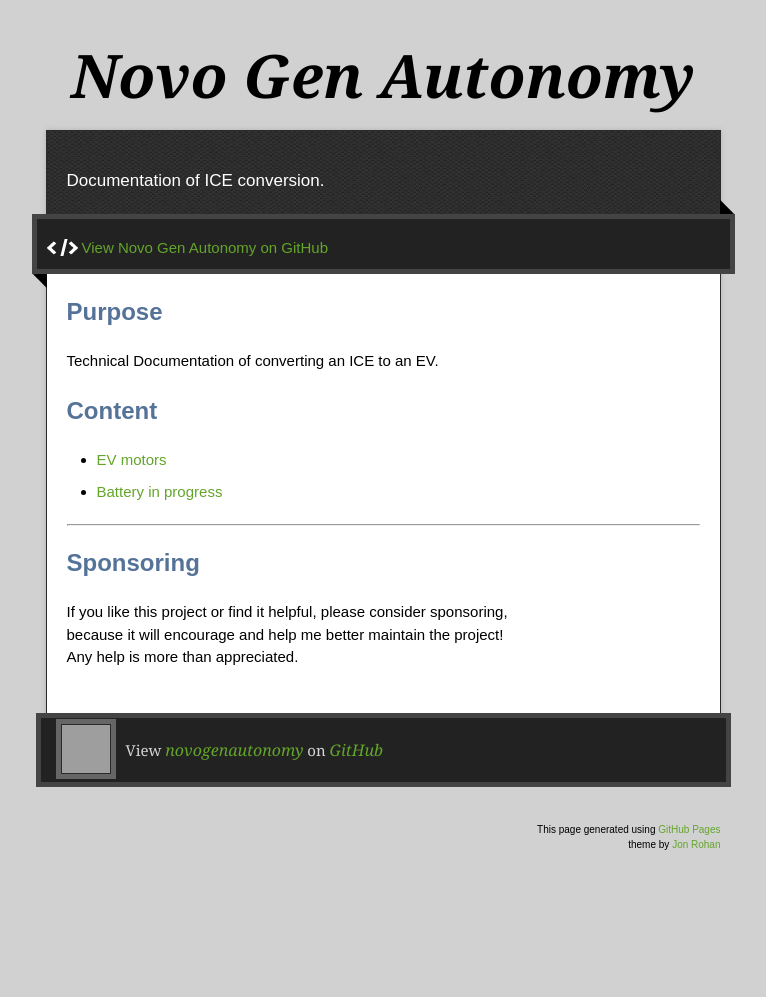
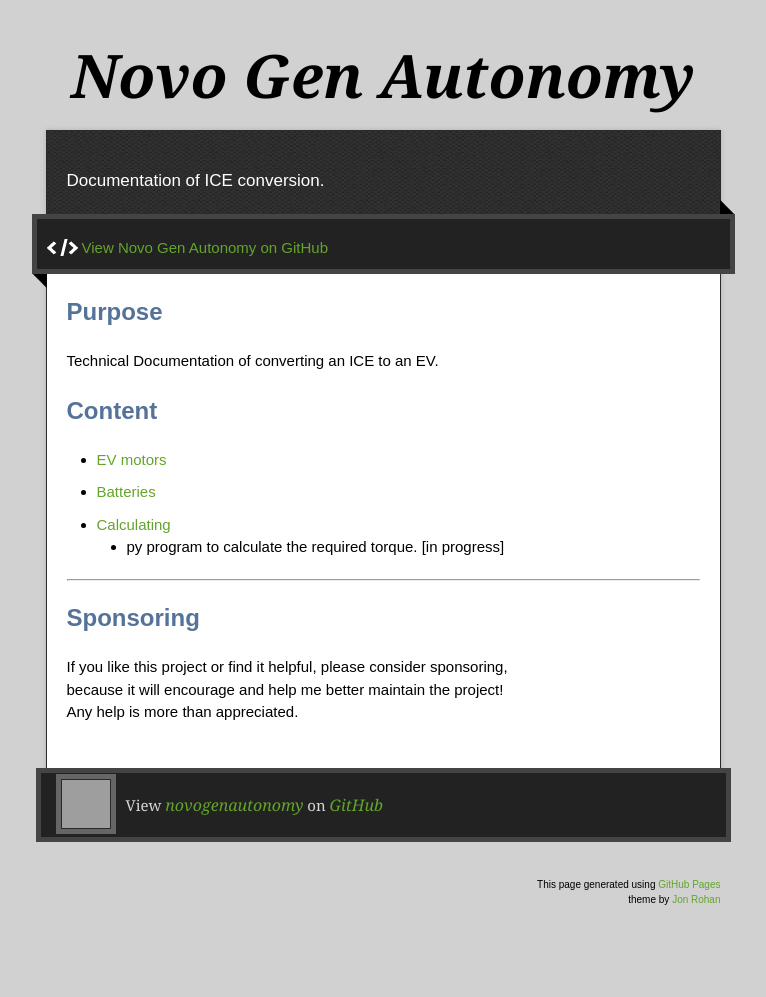
Before and after one commit to novogenautonomy/novogenautonomy.github.io, a Jekyll site: the page built from index.md, in a window 1280 px wide. Shown: the whole page, without its empty margins (257-1023 px from the left). Built offline with Jekyll 4.4.1, drawn with Linux system fonts in a browser that asks for light colours; our own code applies the rules of GitHub Pages for plain Markdown files; before the commit the page ends 942 px from its top, so only the background shows below that; grey boxes are pictures that could not be loaded.

Commit message:
Update index.md

```diff
--- a/index.md
+++ b/index.md
@@ -7,7 +7,9 @@ Technical Documentation of converting an ICE to an EV.
 
 ## Content
 * [EV motors](./evEngine.md)
-* [Battery in progress](./battery.md)
+* [Batteries](./batteries.md)
+* [Calculating](./calculating.md)
+  * py program to calculate the required torque. [in progress]
 
 ***
 
```
